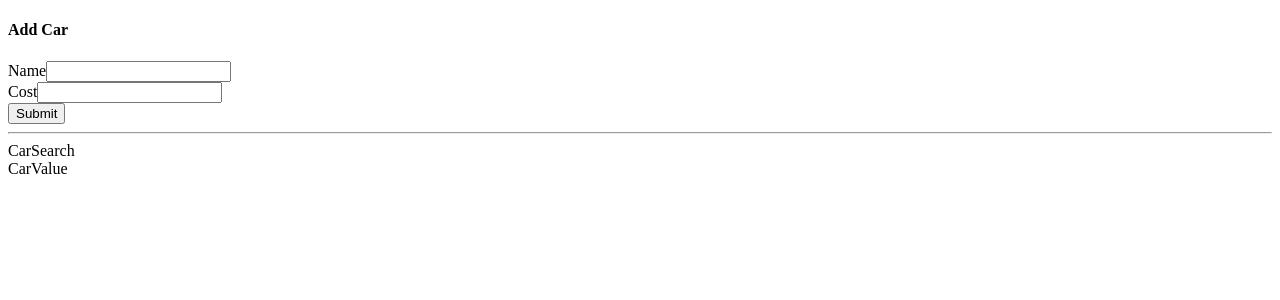
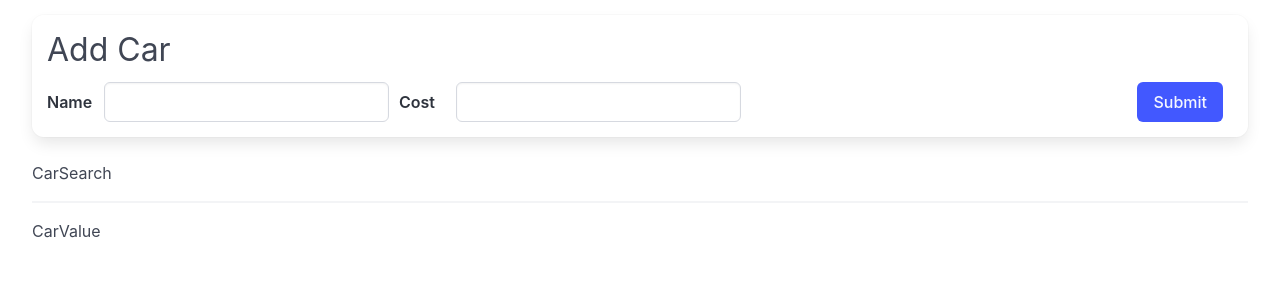
Before and after one commit to luisc8487/Cars, a React (Create React App) app in the folder cars-react/: page / in a window 1280 px wide. Shown: the top 300 px of the page. Built offline with nearby package versions, Linux system fonts and the light colour scheme.

Commit message:
added styling

```diff
--- a/cars-react/src/App.jsx
+++ b/cars-react/src/App.jsx
@@ -5,10 +5,10 @@
 
 function App() {
   return (
-    <div>
+    <div className="container is-fluid">
       <CarForm />
+      <CarSearch />
       <CarList />
-      <CarSearch />
       <CarValue />
     </div>
   );
--- a/cars-react/src/index.jsx
+++ b/cars-react/src/index.jsx
@@ -1,3 +1,5 @@
+import "bulma/css/bulma.css";
+import "./styles.css";
 import React from "react";
 import ReactDOM from "react-dom/client";
 import {Provider} from "react-redux";
```
